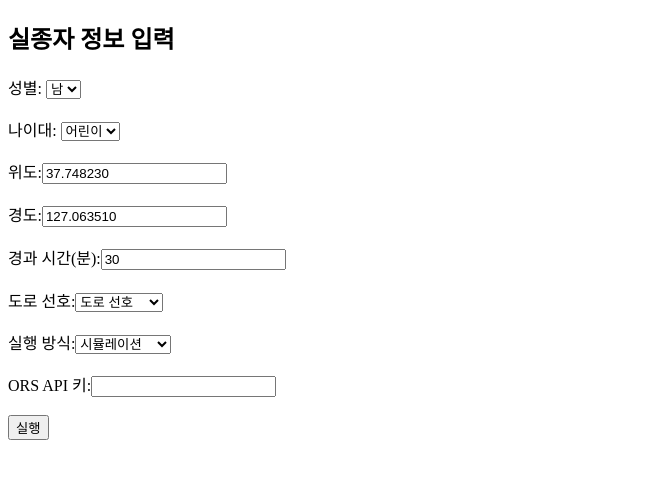
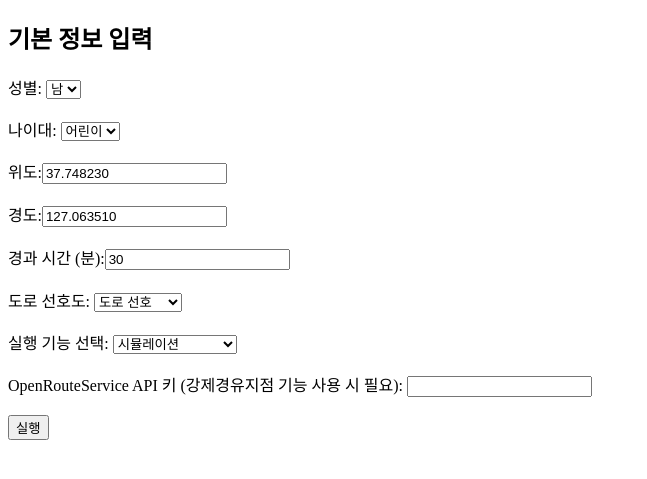
Before and after one commit to rlag-kssk/missing-person-flask, a Flask app: page / in a window 1280 px wide. Shown: the top 479 px of the page, without its empty margins (0-647 px from the left). Run offline with Flask 3, Linux system fonts and the light colour scheme.

Commit message:
Update index.html

```diff
--- a/templates/index.html
+++ b/templates/index.html
@@ -1,19 +1,35 @@
 <!DOCTYPE html>
 <html lang="ko">
-<head><meta charset="UTF-8"><title>실종자 수색</title></head>
+<head>
+    <meta charset="UTF-8">
+    <title>실종자 수색 시스템</title>
+</head>
 <body>
-  <h2>실종자 정보 입력</h2>
+    <h2>기본 정보 입력</h2>
     <form action="/result" method="post">
         <label>성별:</label>
         <select name="gender"><option>남</option><option>여</option></select><br><br>
+
         <label>나이대:</label>
         <select name="age"><option>어린이</option><option>청소년</option><option>성인</option><option>노인</option></select><br><br>
+
         <label>위도:</label><input name="lat" value="37.748230"><br><br>
         <label>경도:</label><input name="lon" value="127.063510"><br><br>
-    <label>경과 시간(분):</label><input name="time" value="30"><br><br>
-    <label>도로 선호:</label><select name="preference"><option>도로 선호</option><option>자연로 선호</option></select><br><br>
-    <label>실행 방식:</label><select name="action"><option value="simulate">시뮬레이션</option><option value="mandatory">강제경유지점</option></select><br><br>
-    <label>ORS API 키:</label><input name="api_key"><br><br>
+
+        <label>경과 시간 (분):</label><input name="time" value="30"><br><br>
+
+        <label>도로 선호도:</label>
+        <select name="preference"><option>도로 선호</option><option>자연로 선호</option></select><br><br>
+
+        <label>실행 기능 선택:</label>
+        <select name="action">
+            <option value="simulate">시뮬레이션</option>
+            <option value="mandatory">강제경유지점 분석</option>
+        </select><br><br>
+
+        <label>OpenRouteService API 키 (강제경유지점 기능 사용 시 필요):</label>
+        <input name="api_key"><br><br>
+
         <input type="submit" value="실행">
     </form>
 </body>
```
Lines whose indentation alone changed are shown as unchanged.
